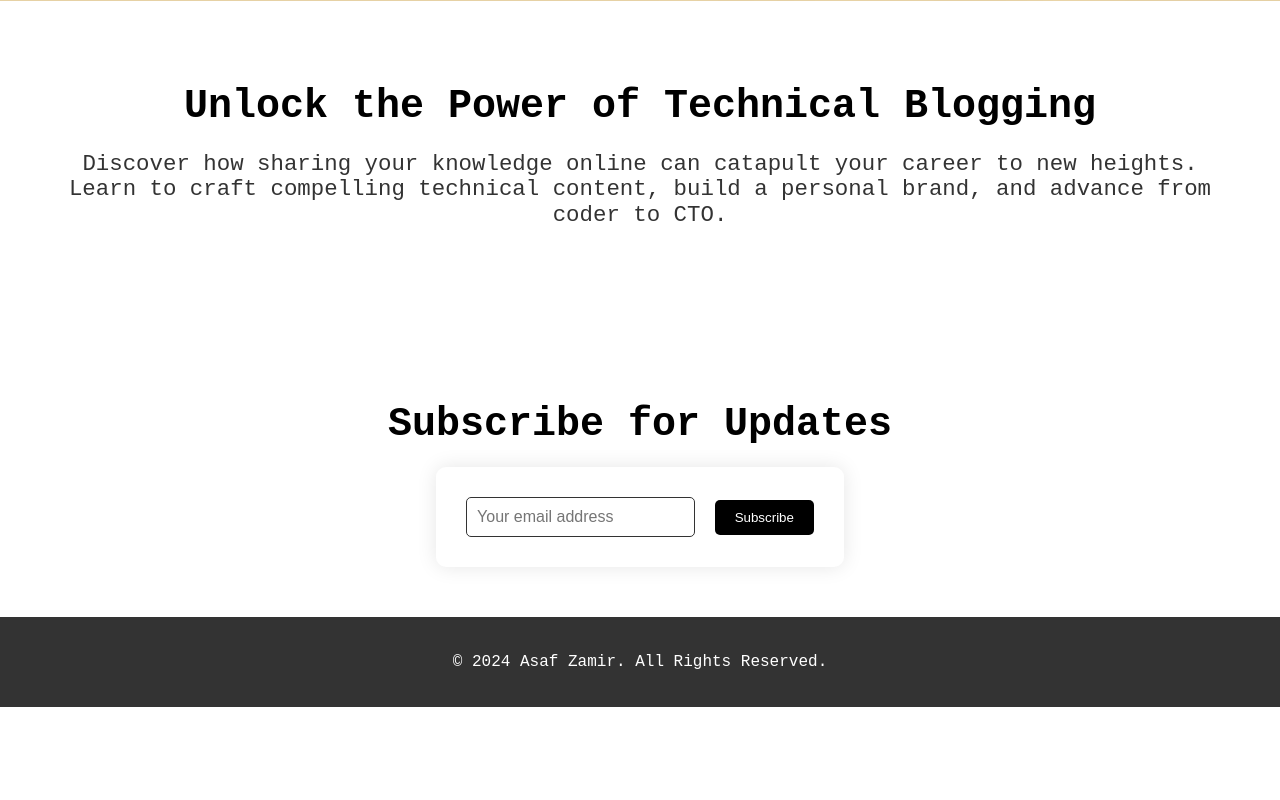
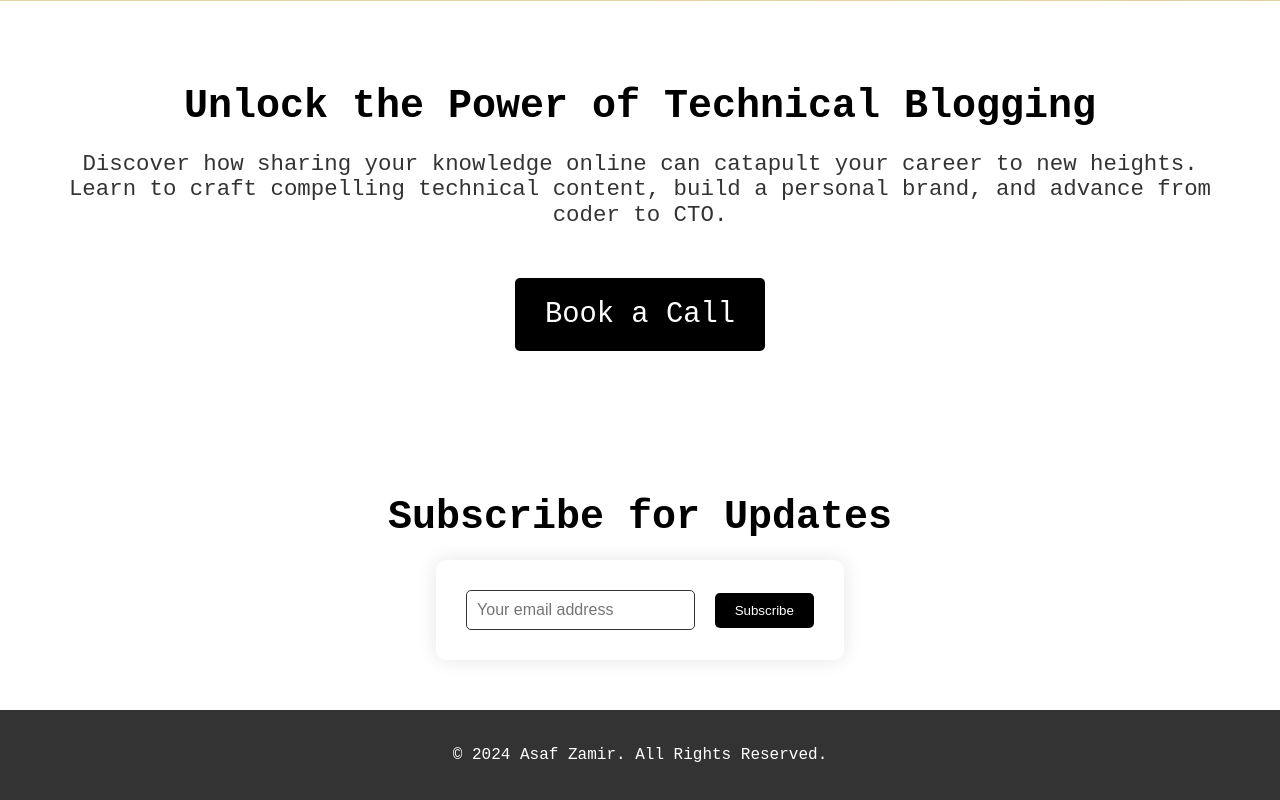
Before and after one commit to AZdv/codertocto, a plain HTML site: page index.html in a window 1280 px wide. Shown: the part 799-1599 px from the top of the page. Before the commit the page ends 1506 px from the top, so only its background shows below. Drawn offline with Linux system fonts and the light colour scheme.

Commit message:
Add book a call

```diff
--- a/index.html
+++ b/index.html
@@ -55,6 +55,9 @@
             Discover how sharing your knowledge online can catapult your career to new heights.<br />
             Learn to craft compelling technical content, build a personal brand, and advance from coder to CTO.
         </p>
+        <div>
+            <a href="https://calendly.com/asaf-codertocto/15-minute-intro-call" target="_blank">Book a Call</a>
+        </div>
     </section>
 
     <section id="newsletter">
--- a/styles.css
+++ b/styles.css
@@ -61,7 +61,7 @@ header .cover-wrapper section {
     flex: 1;
     margin: 0 20px;
 }
-header a {
+header a, #about a {
     display: inline-block;
     background-color: #000;
     color: #fff;
@@ -71,6 +71,12 @@ header a {
     border-radius: 5px;
     font-size: 1.6rem;
     transition: transform 0.3s ease;
+}
+#about a {
+    font-size: 1.8rem;
+}
+#about a:hover {
+    transform: scale(1.02);
 }
 header a:hover {
     transform: scale(1.02);
```
